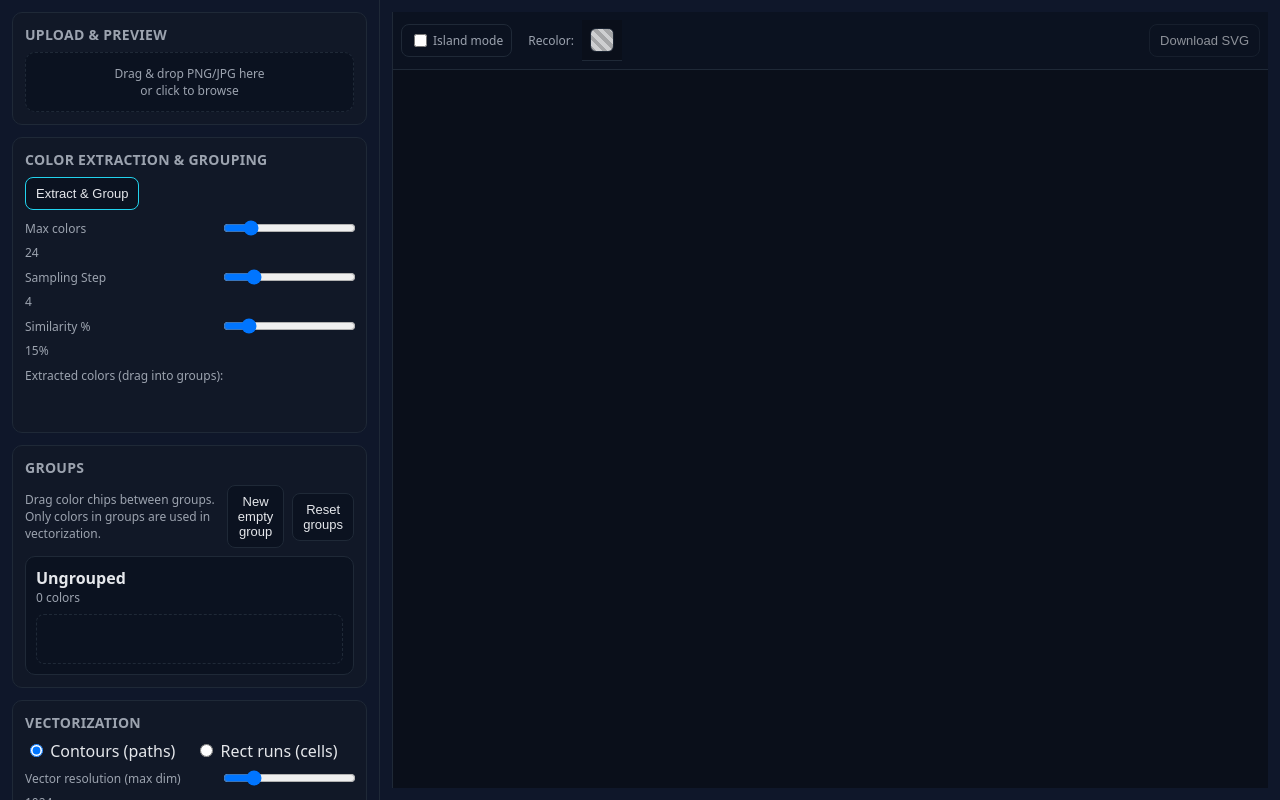
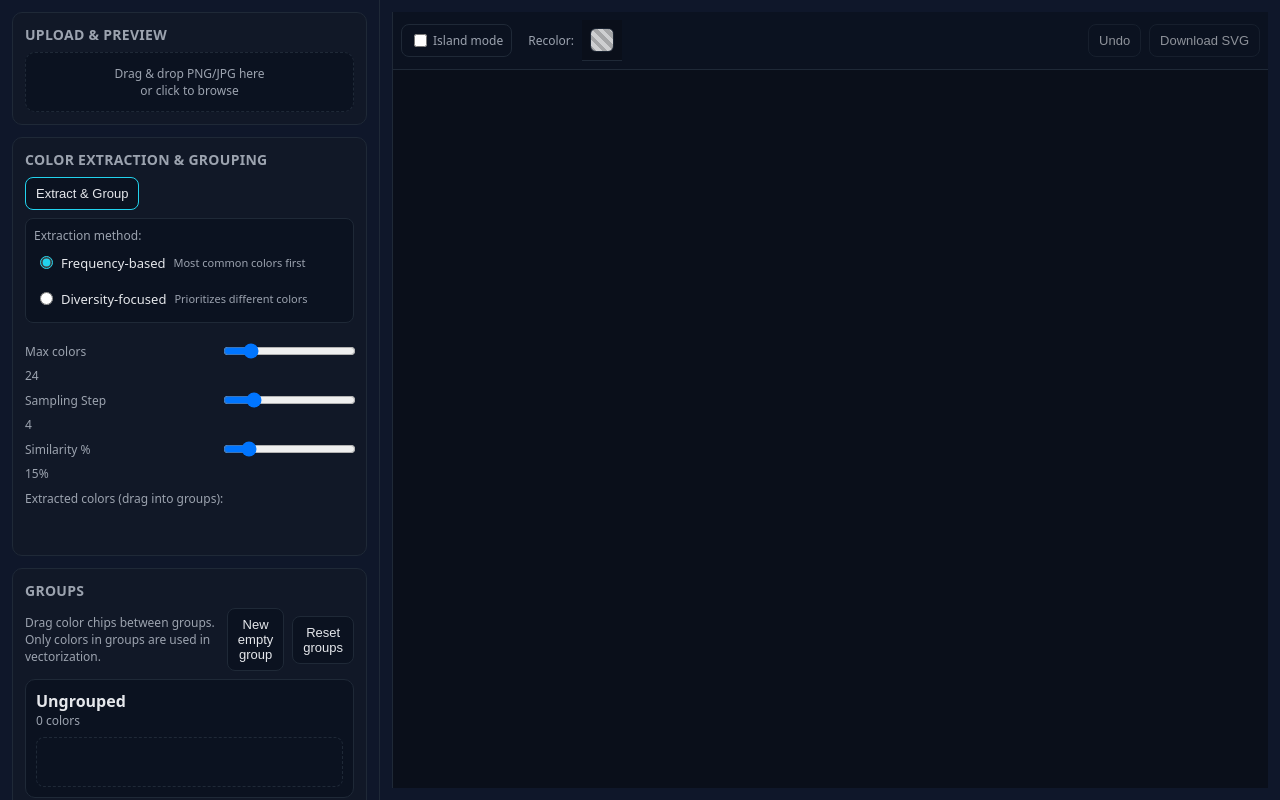
Before and after one commit to JoelBrace/VectorizeImage, a React (Vite) app: page / in a window 1280 px wide. Built offline with nearby package versions, Linux system fonts and the light colour scheme.

Commit message:
add radio for different extraction options

```diff
--- a/src/components/PalettePanel.tsx
+++ b/src/components/PalettePanel.tsx
@@ -24,6 +24,7 @@ export default function PalettePanel() {
   const maxColors = useApp(s=>s.maxColors)
   const sampleStep = useApp(s=>s.sampleStep)
   const similarityPct = useApp(s=>s.similarityPct)
+  const extractionMode = useApp(s=>s.extractionMode)
   const setStatus = useApp(s=>s.setStatus)
   const setAutoGroups = useApp(s=>s.setAutoGroups)
   const setGroups = useApp(s=>s.setGroups)
@@ -43,7 +44,7 @@ export default function PalettePanel() {
         autoGroup(msg.chips)
       }
     }
-    w.postMessage({ type: 'extract', pixels: new Uint8ClampedArray(imageData.data), width: imageData.width, height: imageData.height, step: sampleStep, maxColors })
+    w.postMessage({ type: 'extract', pixels: new Uint8ClampedArray(imageData.data), width: imageData.width, height: imageData.height, step: sampleStep, maxColors, extractionMode })
   }
 
   const autoGroup = (chipsForGroup: ColorChip[]) => {
@@ -74,7 +75,7 @@ export default function PalettePanel() {
     const t = setTimeout(()=> extract(), 200)
     return ()=> clearTimeout(t)
   // eslint-disable-next-line react-hooks/exhaustive-deps
-  }, [maxColors, sampleStep])
+  }, [maxColors, sampleStep, extractionMode])
 
   // Regroup when similarity changes (immediate)
   useEffect(()=>{
@@ -87,6 +88,7 @@ export default function PalettePanel() {
   const setMax = useApp(s=>s.setMaxColors)
   const setStep = useApp(s=>s.setSampleStep)
   const setSim = useApp(s=>s.setSimilarity)
+  const setExtractionMode = useApp(s=>s.setExtractionMode)
 
   const handleSliderMouseDown = () => {
     setIsDraggingSlider(true)
@@ -113,6 +115,33 @@ export default function PalettePanel() {
         <button className="btn primary" onClick={extract}>Extract & Group</button>
       </div>
       <div className="col" style={{marginTop:8}}>
+        <div className="radio-group" style={{marginBottom: 12}}>
+          <div className="small" style={{marginBottom: 4}}>Extraction method:</div>
+          <div className="radio-options">
+            <label className="radio-label">
+              <input
+                type="radio"
+                name="extractionMode"
+                value="frequency"
+                checked={extractionMode === 'frequency'}
+                onChange={(e) => setExtractionMode(e.target.value as 'frequency')}
+              />
+              <span>Frequency-based</span>
+              <div className="radio-hint">Most common colors first</div>
+            </label>
+            <label className="radio-label">
+              <input
+                type="radio"
+                name="extractionMode"
+                value="diverse"
+                checked={extractionMode === 'diverse'}
+                onChange={(e) => setExtractionMode(e.target.value as 'diverse')}
+              />
+              <span>Diversity-focused</span>
+              <div className="radio-hint">Prioritizes different colors</div>
+            </label>
+          </div>
+        </div>
         <div className="input-row">
           <label className="small" title="Maximum number of unique colors to extract from the image">Max colors</label>
           <input className="slider" type="range" min={2} max={128} value={maxColors} onChange={e=>setMax(parseInt(e.target.value))} onMouseDown={handleSliderMouseDown} onMouseUp={handleSliderMouseUp} title="Maximum number of unique colors to extract from the image" />
--- a/src/components/SvgPreview.tsx
+++ b/src/components/SvgPreview.tsx
@@ -9,6 +9,8 @@ export default function SvgPreview() {
   const setActiveSwatch = useApp(s=>s.setActiveSwatch)
   const setRecolorMap = useApp(s=>s.setRecolorMap)
   const recolorMap = useApp(s=>s.recolorMap)
+  const undoRecolor = useApp(s=>s.undoRecolor)
+  const canUndo = useApp(s=>s.canUndo)
   const islandRecolorMode = useApp(s=>s.islandRecolorMode)
   const setIslandRecolorMode = useApp(s=>s.setIslandRecolorMode)
   const { svgWidth, svgHeight } = useApp()
@@ -34,6 +36,54 @@ export default function SvgPreview() {
 
   const onSwatchClick = (hex:string)=>{
     setActiveSwatch(hex === activeSwatch ? null : hex)
+  }
+
+  const onUndo = () => {
+    if (!canUndo()) return
+
+    const svgEl = ref.current?.querySelector('svg')
+    if (!svgEl) return
+
+    // Get the current recolor map before undoing
+    const currentMap = recolorMap
+
+    // Undo in the store first to get the previous state
+    undoRecolor()
+
+    // We need to get the previous recolor map from the store after undo
+    // Since we're in a React component, we need to access it differently
+    // We'll revert the SVG elements to their original state and then reapply previous recolors
+
+    // First, revert all shapes to their original colors
+    const shapes = svgEl.querySelectorAll('path,rect')
+    shapes.forEach(el => {
+      const originalFill = el.getAttribute('data-original-fill')
+      if (originalFill) {
+        el.setAttribute('fill', originalFill)
+      }
+    })
+
+    // Then reapply any remaining recolors from the (now previous) state
+    // We need to wait for the next tick to get the updated recolorMap
+    setTimeout(() => {
+      const updatedMap = useApp.getState().recolorMap
+      Object.entries(updatedMap).forEach(([key, newColor]) => {
+        const fillValue = newColor === 'transparent' ? 'none' : newColor
+
+        if (key.includes(':')) {
+          // Island mode key format: "fill:islandId"
+          const [fill, islandId] = key.split(':')
+          const selector = fill === 'none' ? `[fill="${fill}"], :not([fill])` : `[fill="${fill}"]`
+          const shapes = svgEl.querySelectorAll(`${selector}[data-island-id="${islandId}"]`)
+          shapes.forEach(el => el.setAttribute('fill', fillValue))
+        } else {
+          // Global mode
+          const selector = key === 'none' ? `[fill="${key}"], :not([fill])` : `[fill="${key}"]`
+          const shapes = svgEl.querySelectorAll(selector)
+          shapes.forEach(el => el.setAttribute('fill', fillValue))
+        }
+      })
+    }, 0)
   }
 
   const onSvgClick = (e: React.MouseEvent) => {
@@ -115,6 +165,7 @@ export default function SvgPreview() {
             })}
           </div>
         </div>
+        <button className="btn" onClick={onUndo} disabled={!canUndo() || !svg} title="Undo last recolor change">Undo</button>
         <button className="btn" onClick={download} disabled={!svg}>Download SVG</button>
       </div>
       <div className="svg-stage" onClick={onSvgClick} role="region" aria-label="SVG preview">
--- a/src/state/store.ts
+++ b/src/state/store.ts
@@ -1,5 +1,5 @@
 import create from 'zustand'
-import { ColorChip, ColorGroup, ImageMeta, StatusMessage, Technique, VectorParams, WorkerExtractResult, WorkerGroupResult, WorkerSvgResult } from './types'
+import { ColorChip, ColorGroup, ImageMeta, StatusMessage, Technique, ExtractionMode, VectorParams, WorkerExtractResult, WorkerGroupResult, WorkerSvgResult } from './types'
 
 export interface AppState {
   imageMeta: ImageMeta | null
@@ -14,6 +14,7 @@ export interface AppState {
   similarityPct: number
   maxColors: number
   sampleStep: number
+  extractionMode: ExtractionMode
 
   svg: string | null
   svgWidth: number
@@ -22,6 +23,7 @@ export interface AppState {
 
   activeSwatch: string | null
   recolorMap: Record<string,string>
+  recolorHistory: Record<string,string>[]
   islandRecolorMode: boolean
 
   isDraggingSlider: boolean
@@ -35,6 +37,7 @@ export interface AppState {
   setSimilarity(pct: number): void
   setMaxColors(n: number): void
   setSampleStep(n: number): void
+  setExtractionMode(mode: ExtractionMode): void
   setTechnique(t: Technique): void
   setVectorResolution(n: number): void
   setVectorDetail(n: number): void
@@ -51,6 +54,8 @@ export interface AppState {
   setSvg(res: WorkerSvgResult): void
   setActiveSwatch(hex: string | null): void
   setRecolorMap(map: Record<string,string>): void
+  undoRecolor(): void
+  canUndo(): boolean
   setIslandRecolorMode(enabled: boolean): void
   setIsDraggingSlider(dragging: boolean): void
 }
@@ -73,6 +78,7 @@ export const useApp = create<AppState>((set, get) => ({
   similarityPct: 15,
   maxColors: 24,
   sampleStep: 4,
+  extractionMode: 'frequency',
 
   svg: null,
   svgWidth: 0,
@@ -81,6 +87,7 @@ export const useApp = create<AppState>((set, get) => ({
 
   activeSwatch: null,
   recolorMap: {},
+  recolorHistory: [],
   islandRecolorMode: false,
 
   isDraggingSlider: false,
@@ -88,12 +95,12 @@ export const useApp = create<AppState>((set, get) => ({
   status: null,
 
   setImage(meta, bmp) {
-    set({ imageMeta: meta, imageBitmap: bmp, svg: null, recolorMap: {}, activeSwatch: null })
+    set({ imageMeta: meta, imageBitmap: bmp, svg: null, recolorMap: {}, recolorHistory: [], activeSwatch: null })
   },
   clearImage() {
     const meta = get().imageMeta
     if (meta) URL.revokeObjectURL(meta.objectUrl)
-    set({ imageMeta: null, imageBitmap: null, chips: [], groups: [], svg: null, recolorMap: {}, activeSwatch: null })
+    set({ imageMeta: null, imageBitmap: null, chips: [], groups: [], svg: null, recolorMap: {}, recolorHistory: [], activeSwatch: null })
   },
   setStatus(s) { set({ status: s }) },
 
@@ -102,6 +109,7 @@ export const useApp = create<AppState>((set, get) => ({
   },
   setMaxColors(n) { set({ maxColors: n }) },
   setSampleStep(n) { set({ sampleStep: n }) },
+  setExtractionMode(mode) { set({ extractionMode: mode }) },
   setTechnique(t) { set({ params: { ...get().params, technique: t } }) },
   setVectorResolution(n) { set({ params: { ...get().params, vectorResolution: n } }) },
   setVectorDetail(n) { set({ params: { ...get().params, vectorDetail: n } }) },
@@ -184,7 +192,32 @@ export const useApp = create<AppState>((set, get) => ({
     set({ svg: res.svg, svgWidth: res.width, svgHeight: res.height, backgroundHex: res.backgroundHex })
   },
   setActiveSwatch(hex) { set({ activeSwatch: hex }) },
-  setRecolorMap(map) { set({ recolorMap: map }) },
+  setRecolorMap(map) {
+    const current = get()
+    // Only add to history if the recolor map actually changed
+    const hasChanged = JSON.stringify(current.recolorMap) !== JSON.stringify(map)
+    if (hasChanged) {
+      const newHistory = [...current.recolorHistory, current.recolorMap]
+      // Limit history to last 50 changes to prevent memory issues
+      if (newHistory.length > 50) {
+        newHistory.shift()
+      }
+      set({ recolorMap: map, recolorHistory: newHistory })
+    } else {
+      set({ recolorMap: map })
+    }
+  },
+  undoRecolor() {
+    const current = get()
+    if (current.recolorHistory.length > 0) {
+      const newHistory = [...current.recolorHistory]
+      const previousMap = newHistory.pop()!
+      set({ recolorMap: previousMap, recolorHistory: newHistory })
+    }
+  },
+  canUndo() {
+    return get().recolorHistory.length > 0
+  },
   setIslandRecolorMode(enabled) { set({ islandRecolorMode: enabled }) },
   setIsDraggingSlider(dragging) { set({ isDraggingSlider: dragging }) },
 }))
--- a/src/state/types.ts
+++ b/src/state/types.ts
@@ -1,4 +1,5 @@
 export type Technique = 'contours' | 'rect_runs'
+export type ExtractionMode = 'frequency' | 'diverse'
 
 export interface ImageMeta {
   width: number
--- a/src/styles.css
+++ b/src/styles.css
@@ -252,3 +252,75 @@ kbd {
   border-radius: 6px;
   font-size: 11px;
 }
+
+/* Custom scrollbar styling to match app design */
+.sidebar::-webkit-scrollbar {
+  width: 8px;
+}
+
+.sidebar::-webkit-scrollbar-track {
+  background: var(--bg);
+  border-radius: 4px;
+}
+
+.sidebar::-webkit-scrollbar-thumb {
+  background: var(--border);
+  border-radius: 4px;
+  border: 1px solid var(--bg);
+}
+
+.sidebar::-webkit-scrollbar-thumb:hover {
+  background: var(--accent);
+  opacity: 0.6;
+}
+
+/* Firefox scrollbar styling */
+.sidebar {
+  scrollbar-width: thin;
+  scrollbar-color: var(--border) var(--bg);
+}
+
+/* Radio button styles */
+.radio-group {
+  border: 1px solid var(--border);
+  border-radius: 8px;
+  background: #0b1220;
+  padding: 8px;
+}
+
+.radio-options {
+  display: flex;
+  flex-direction: column;
+  gap: 6px;
+}
+
+.radio-label {
+  display: flex;
+  align-items: flex-start;
+  gap: 8px;
+  cursor: pointer;
+  padding: 6px;
+  border-radius: 6px;
+  transition: background-color 0.2s;
+}
+
+.radio-label:hover {
+  background: var(--border);
+}
+
+.radio-label input[type="radio"] {
+  margin: 2px 0 0 0;
+  accent-color: var(--accent);
+}
+
+.radio-label span {
+  font-size: 13px;
+  color: var(--text);
+  font-weight: 500;
+}
+
+.radio-hint {
+  font-size: 11px;
+  color: var(--muted);
+  margin-top: 1px;
+}
--- a/src/workers/vectorize.worker.ts
+++ b/src/workers/vectorize.worker.ts
@@ -8,7 +8,7 @@ import { hexToLab, toHexFromLab } from './algorithms/color'
 import { identifyIslands } from './algorithms/islands'
 
 export type WorkerRequest =
-  | { type: 'extract', pixels: Uint8ClampedArray, width: number, height: number, step: number, maxColors: number }
+  | { type: 'extract', pixels: Uint8ClampedArray, width: number, height: number, step: number, maxColors: number, extractionMode?: 'frequency' | 'diverse' }
   | { type: 'autogroup', chips: { id:string, hex:string, count:number, share:number }[], similarityPct: number }
   | { type: 'generate', pixels: Uint8ClampedArray, width:number, height:number, cellSize:number, minIsland:number,
       technique: 'contours'|'rect_runs',
@@ -29,7 +29,7 @@ ctx.onmessage = (ev: MessageEvent<WorkerRequest>) => {
   const msg = ev.data
   if (msg.type === 'extract') {
     postStatus('Sampling colors...')
-    const out = sampleColors(msg.pixels, msg.width, msg.height, { step: msg.step, maxColors: msg.maxColors })
+    const out = sampleColors(msg.pixels, msg.width, msg.height, { step: msg.step, maxColors: msg.maxColors, extractionMode: msg.extractionMode })
     const chips = makeChipsFromExtracted(out.colors)
     ctx.postMessage({ type: 'extracted', chips } as WorkerResponse)
     return
```
Also changed, not shown: src/workers/algorithms/sampling.ts (+93 -1 lines).
